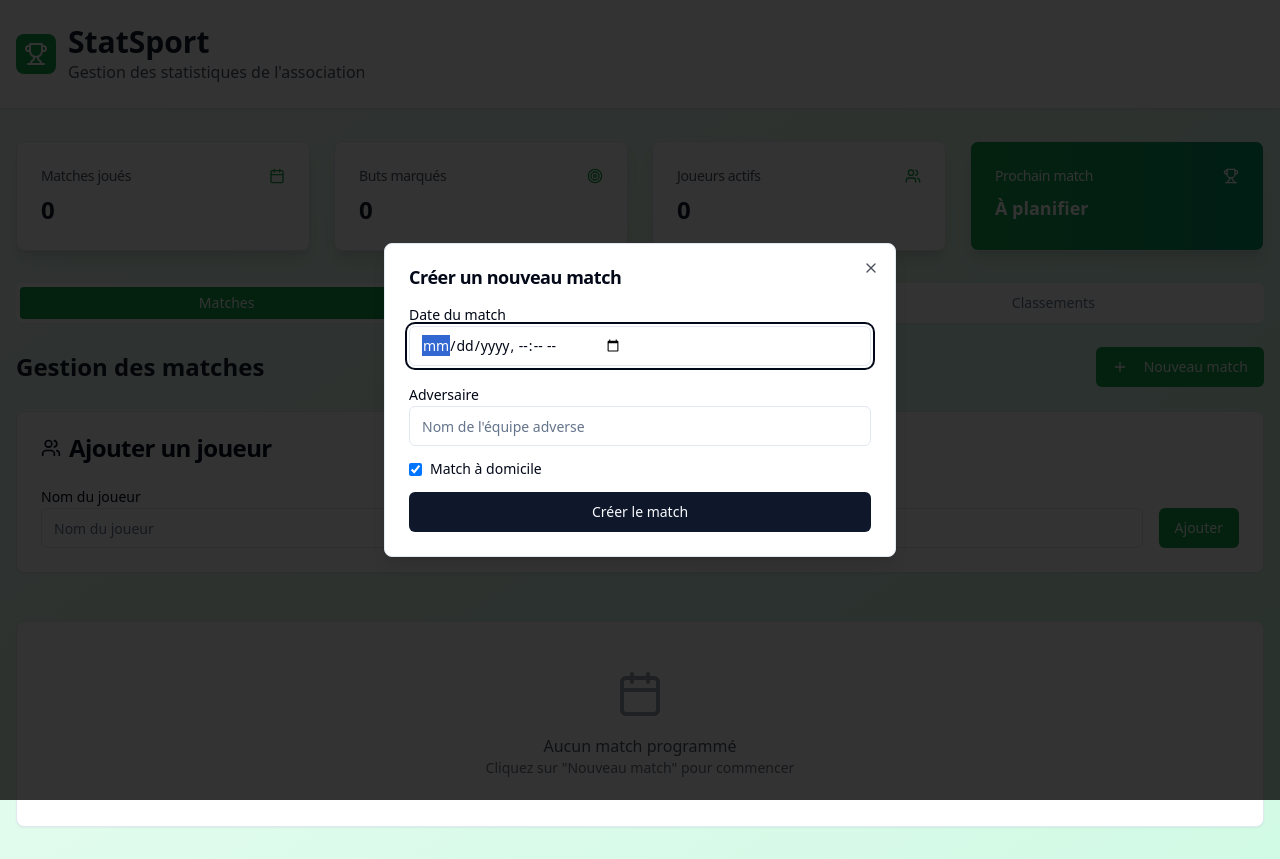
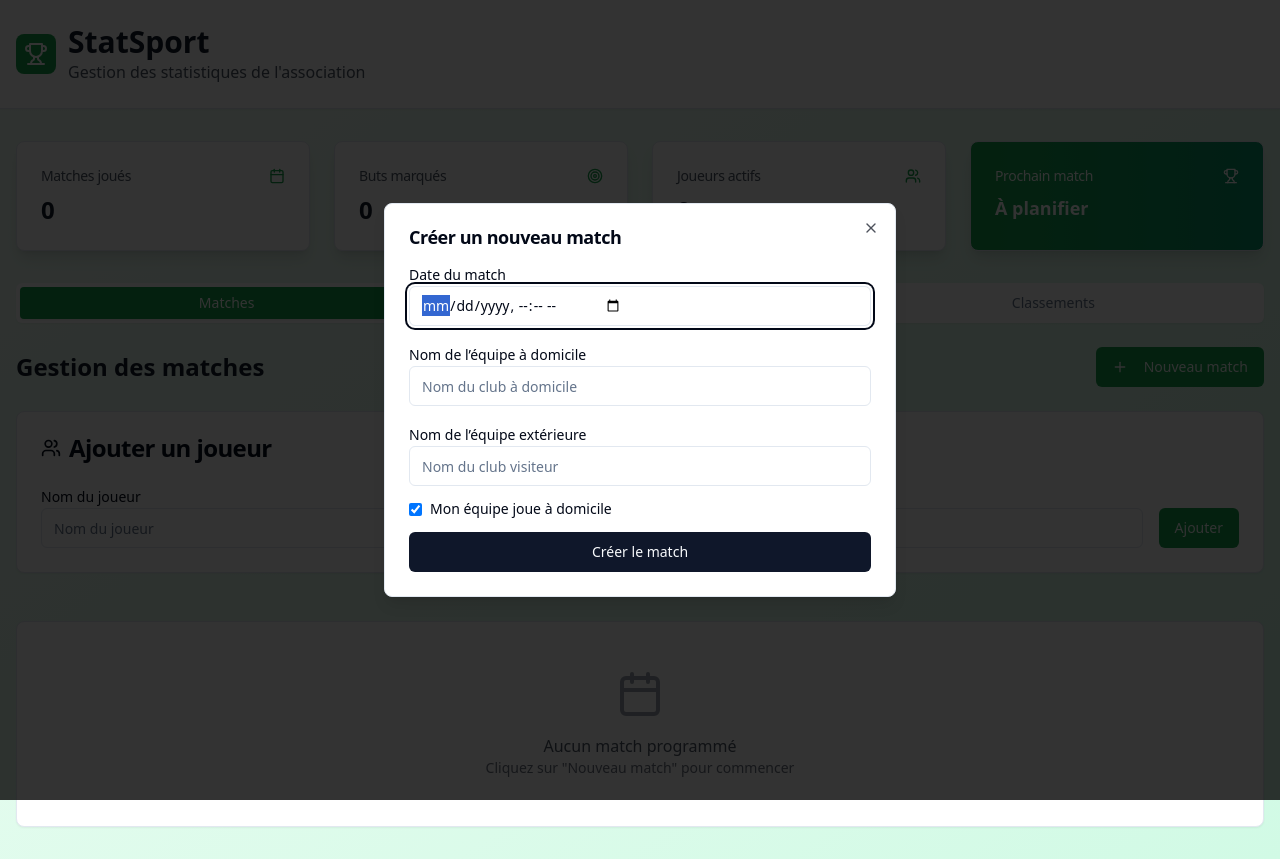
Before and after one commit to defofotg/samedi-but-score, a React (Vite) app: page / in a window 1280 px wide. Both pictures are taken after a click on the button "Nouveau match". Built offline with nearby package versions, Linux system fonts and the light colour scheme.

Commit message:
feat: Add team names to match creation form
Allow the user to input the names of two teams in the match creation form.

```diff
--- a/src/components/MatchManager.tsx
+++ b/src/components/MatchManager.tsx
@@ -1,4 +1,3 @@
-
 import { useState } from 'react';
 import { Card, CardContent, CardHeader, CardTitle } from '@/components/ui/card';
 import { Button } from '@/components/ui/button';
@@ -22,7 +21,8 @@ const MatchManager = ({ matches, setMatches, players, setPlayers }: MatchManager
   const [showLineup, setShowLineup] = useState<string | null>(null);
   const [newMatch, setNewMatch] = useState({
     date: '',
-    opponent: '',
+    homeTeamName: '',
+    awayTeamName: '',
     homeTeam: true,
   });
   const [selectedPlayers, setSelectedPlayers] = useState<string[]>([]);
@@ -30,7 +30,7 @@ const MatchManager = ({ matches, setMatches, players, setPlayers }: MatchManager
   const [goalData, setGoalData] = useState({ playerId: '', minute: '' });
 
   const createMatch = () => {
-    if (!newMatch.date || !newMatch.opponent) {
+    if (!newMatch.date || !newMatch.homeTeamName || !newMatch.awayTeamName) {
       toast.error('Veuillez remplir tous les champs');
       return;
     }
@@ -38,7 +38,9 @@ const MatchManager = ({ matches, setMatches, players, setPlayers }: MatchManager
     const match: Match = {
       id: Date.now().toString(),
       date: new Date(newMatch.date),
-      opponent: newMatch.opponent,
+      homeTeamName: newMatch.homeTeamName,
+      awayTeamName: newMatch.awayTeamName,
+      opponent: newMatch.homeTeam ? newMatch.awayTeamName : newMatch.homeTeamName, // pour rétrocompatibilité
       homeTeam: newMatch.homeTeam,
       lineup: [],
       goals: [],
@@ -47,7 +49,7 @@ const MatchManager = ({ matches, setMatches, players, setPlayers }: MatchManager
     };
 
     setMatches([...matches, match]);
-    setNewMatch({ date: '', opponent: '', homeTeam: true });
+    setNewMatch({ date: '', homeTeamName: '', awayTeamName: '', homeTeam: true });
     setShowNewMatch(false);
     toast.success('Match créé avec succès');
   };
@@ -163,15 +165,23 @@ const MatchManager = ({ matches, setMatches, players, setPlayers }: MatchManager
                 <Input
                   type="datetime-local"
                   value={newMatch.date}
-                  onChange={(e) => setNewMatch({...newMatch, date: e.target.value})}
+                  onChange={(e) => setNewMatch({ ...newMatch, date: e.target.value })}
                 />
               </div>
               <div>
-                <Label>Adversaire</Label>
+                <Label>Nom de l’équipe à domicile</Label>
                 <Input
-                  placeholder="Nom de l'équipe adverse"
-                  value={newMatch.opponent}
-                  onChange={(e) => setNewMatch({...newMatch, opponent: e.target.value})}
+                  placeholder="Nom du club à domicile"
+                  value={newMatch.homeTeamName}
+                  onChange={(e) => setNewMatch({ ...newMatch, homeTeamName: e.target.value })}
+                />
+              </div>
+              <div>
+                <Label>Nom de l’équipe extérieure</Label>
+                <Input
+                  placeholder="Nom du club visiteur"
+                  value={newMatch.awayTeamName}
+                  onChange={(e) => setNewMatch({ ...newMatch, awayTeamName: e.target.value })}
                 />
               </div>
               <div className="flex items-center space-x-2">
@@ -179,9 +189,9 @@ const MatchManager = ({ matches, setMatches, players, setPlayers }: MatchManager
                   type="checkbox"
                   id="homeTeam"
                   checked={newMatch.homeTeam}
-                  onChange={(e) => setNewMatch({...newMatch, homeTeam: e.target.checked})}
+                  onChange={(e) => setNewMatch({ ...newMatch, homeTeam: e.target.checked })}
                 />
-                <Label htmlFor="homeTeam">Match à domicile</Label>
+                <Label htmlFor="homeTeam">Mon équipe joue à domicile</Label>
               </div>
               <Button onClick={createMatch} className="w-full">
                 Créer le match
@@ -233,7 +243,7 @@ const MatchManager = ({ matches, setMatches, players, setPlayers }: MatchManager
                 <div>
                   <CardTitle className="flex items-center gap-2">
                     <Calendar className="h-5 w-5" />
-                    vs {match.opponent}
+                    {match.homeTeamName} <span className="mx-1 text-gray-500">vs</span> {match.awayTeamName}
                     {match.homeTeam && <Badge variant="secondary">Domicile</Badge>}
                     {match.completed && <Badge className="bg-green-600">Terminé</Badge>}
                   </CardTitle>
--- a/src/types/sports.ts
+++ b/src/types/sports.ts
@@ -19,7 +19,9 @@ export interface Goal {
 export interface Match {
   id: string;
   date: Date;
-  opponent: string;
+  homeTeamName: string; // nouveau champ
+  awayTeamName: string; // nouveau champ
+  opponent: string; // laissée pour rétrocompatibilité UI si nécessaire
   homeTeam: boolean;
   lineup: string[];
   goals: Goal[];
```
